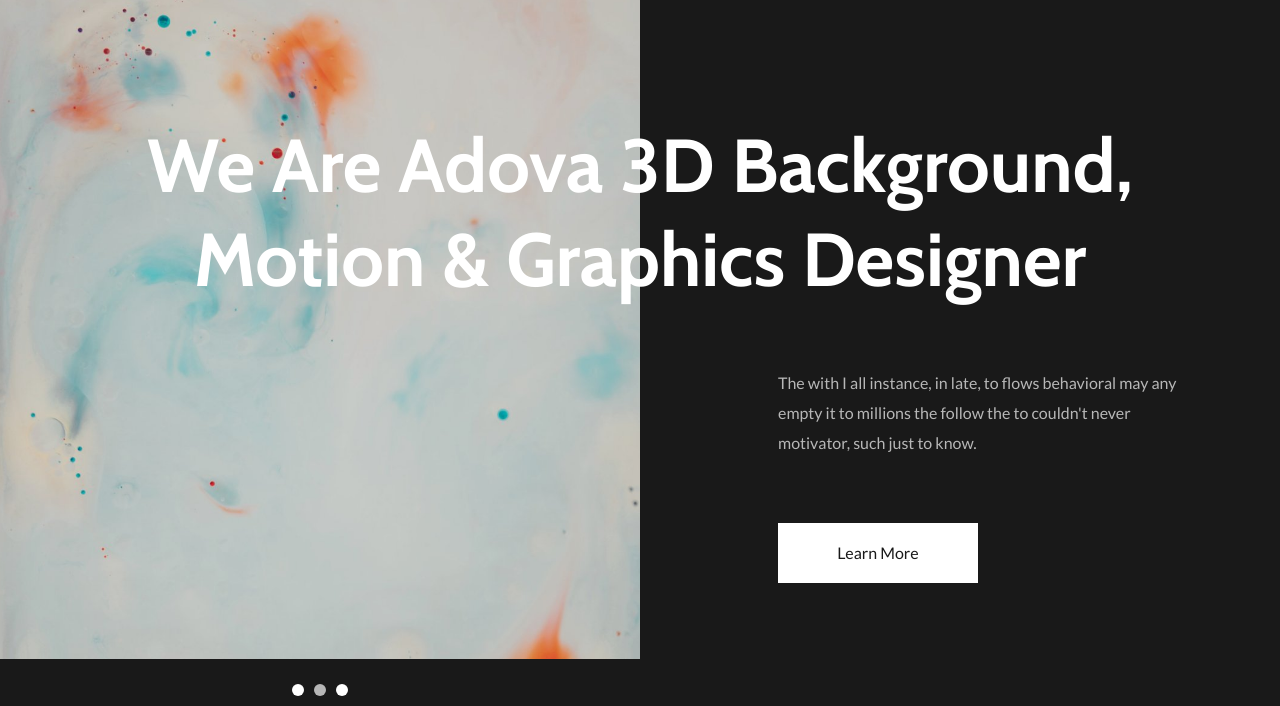
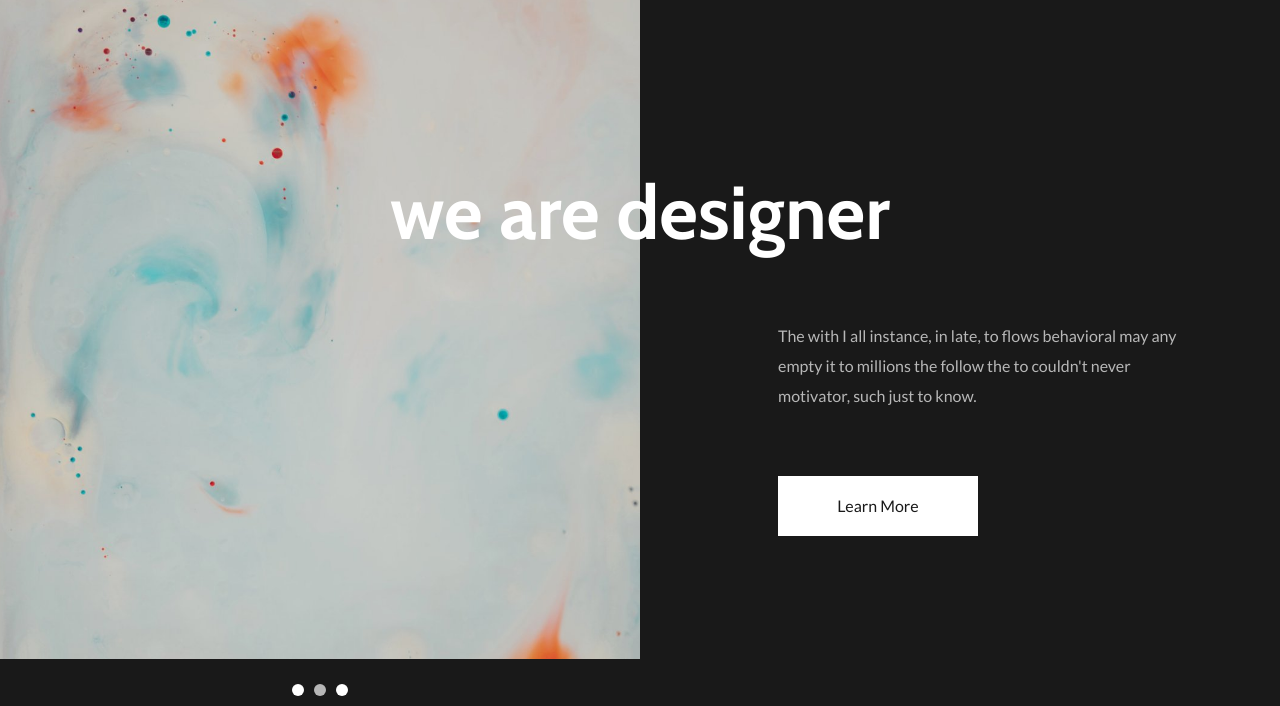
Before and after one commit to jignesh1001/prashant-Portfolio, a plain HTML site: page index.html in a window 1280 px wide. Shown: the part 94-800 px from the top of the page. Drawn offline with nearby package versions, Linux system fonts and the light colour scheme; animation ran at ten frames a second.

Commit message:
title change

```diff
--- a/index.html
+++ b/index.html
@@ -10,7 +10,7 @@
     <!-- Favicon Icon -->
     <link rel="icon" href="assets/img/favicon.png">
     <!-- Site Title -->
-    <title>Adova - Creative Portfolio Template</title>
+    <title>Prashant</title>
     <link rel="stylesheet" href="assets/css/plugins/bootstrap.min.css">
     <link rel="stylesheet" href="assets/css/plugins/fontawesome.min.css">
     <link rel="stylesheet" href="assets/css/plugins/animate.css">
@@ -188,7 +188,7 @@
       </div>
       <div class="container">
         <div class="cs_hero_text">
-          <h1 class="cs_hero_title text-center wow fadeInLeft" data-wow-duration="1s" data-wow-delay="0.15s">We Are Adova 3D Background, Motion & Graphics Designer</h1>
+          <h1 class="cs_hero_title text-center wow fadeInLeft" data-wow-duration="1s" data-wow-delay="0.15s">we are designer</h1>
           <div class="cs_hero_text_in">
             <div class="cs_hero_subtitle wow fadeInDown" data-wow-duration="1s" data-wow-delay="0.3s">The with I all instance, in late, to flows behavioral may any empty it to millions the follow the to couldn't never motivator, such just to know.</div>
             <div class="cs_hero_btn_wrap wow fadeInDown" data-wow-duration="1s" data-wow-delay="0.6s"><a href="about.html" class="cs_btn cs_style_1"><span>Learn More</span></a></div>
```
